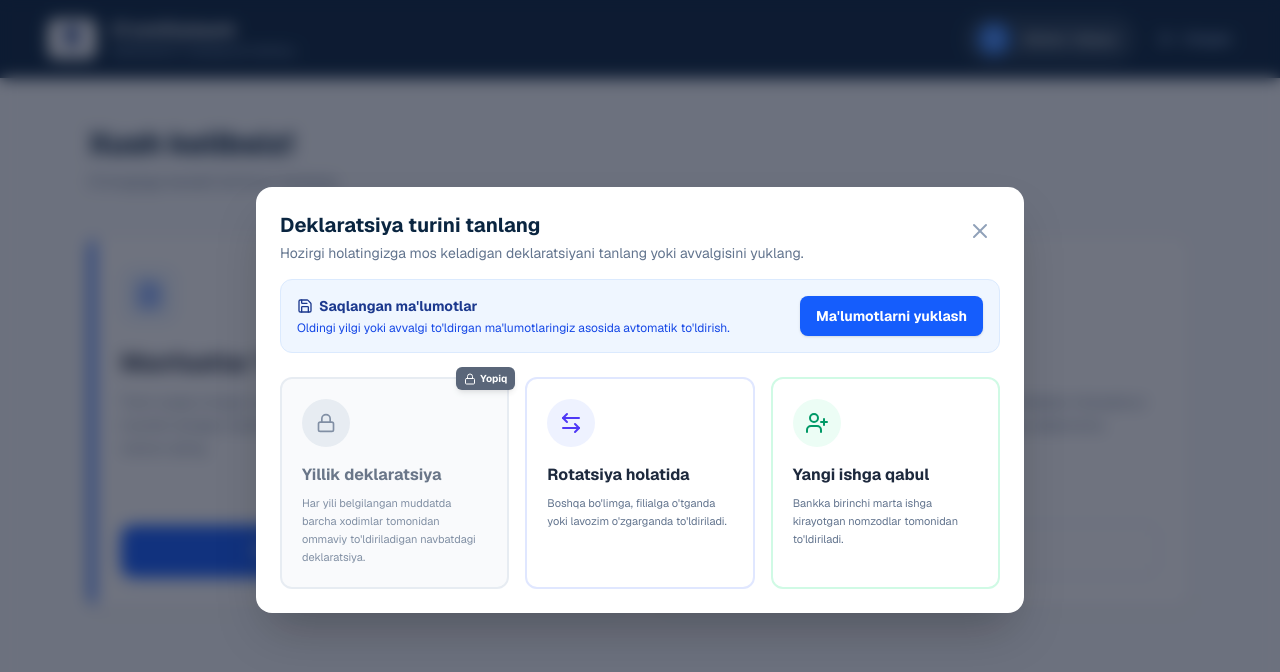
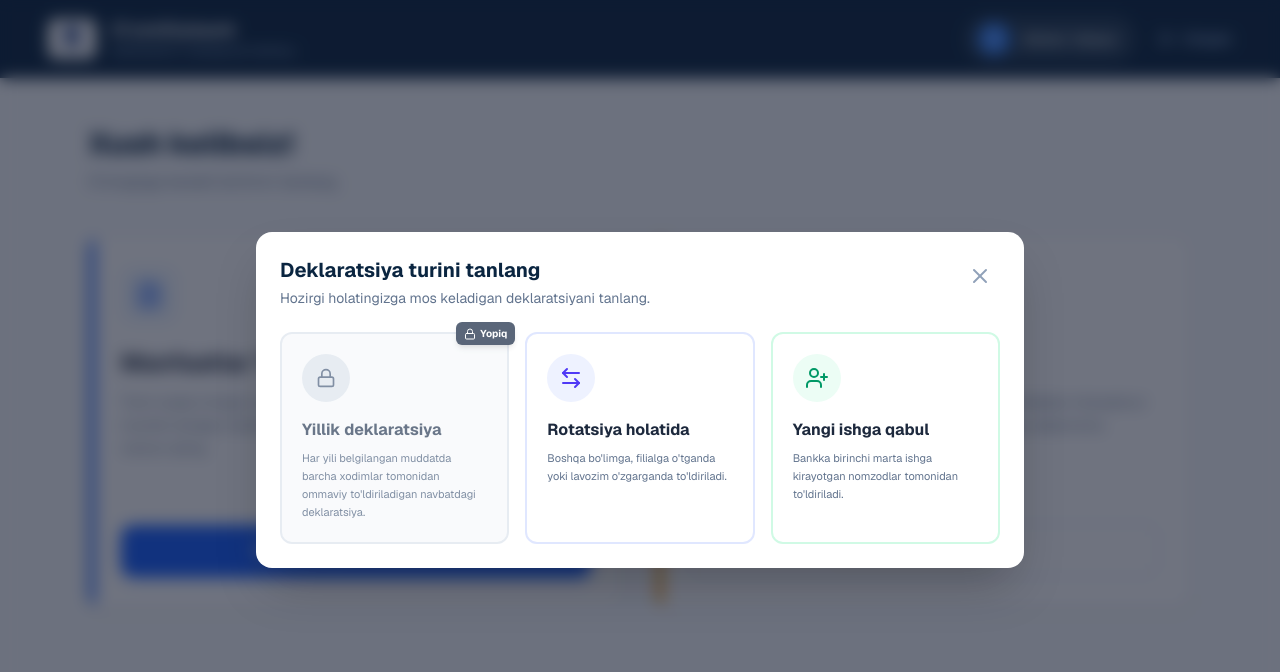
Before and after one commit to ravshanoveverest-ai/nbu-bkr-portal, a Next.js app: page /dashboard in a window 1280 px wide. Both pictures are taken after a click on the button "Deklaratsiyani To'ldirish". Shown: the top 672 px of the page. Built offline with nearby package versions, Linux system fonts and the light colour scheme.

Commit message:
Xabarnoma formasi rasmiy hujjatga moslashtirildi, Admin panelda filiallar va xavf filtri, Excel export yaxshilandi, dizayn va xarita muammolari to'g'irlandi

```diff
--- a/src/app/dashboard/page.tsx
+++ b/src/app/dashboard/page.tsx
@@ -143,27 +143,13 @@ export default function DashboardPage() {
       {showTypeModal && (
         <div className="fixed inset-0 z-50 flex justify-center items-center p-4 bg-slate-900/60 backdrop-blur-sm animate-in fade-in">
           <div className="bg-white rounded-2xl shadow-2xl max-w-3xl w-full p-6 animate-in zoom-in-95">
-            <div className="flex justify-between items-start mb-4">
+            <div className="flex justify-between items-start mb-6">
               <div>
                 <h2 className="text-xl font-bold text-[#0A2540]">Deklaratsiya turini tanlang</h2>
-                <p className="text-sm text-slate-500 mt-1">Hozirgi holatingizga mos keladigan deklaratsiyani tanlang yoki avvalgisini yuklang.</p>
+                <p className="text-sm text-slate-500 mt-1">Hozirgi holatingizga mos keladigan deklaratsiyani tanlang.</p>
               </div>
               <button onClick={() => setShowTypeModal(false)} className="text-slate-400 hover:bg-slate-100 p-2 rounded-full transition-colors">
                 <X className="w-6 h-6" />
-              </button>
-            </div>
-
-            {/* AVTO-TO'LDIRISH TUGMASI (YANGI) */}
-            <div className="mb-6 mt-2 bg-blue-50 p-4 rounded-xl border border-blue-100 flex flex-col sm:flex-row items-start sm:items-center justify-between gap-4">
-              <div>
-                <h4 className="text-sm font-bold text-blue-900 flex items-center gap-1.5"><Save className="w-4 h-4"/> Saqlangan ma'lumotlar</h4>
-                <p className="text-xs text-blue-700 mt-1">Oldingi yilgi yoki avvalgi to'ldirgan ma'lumotlaringiz asosida avtomatik to'ldirish.</p>
-              </div>
-              <button
-                onClick={handleAutofill}
-                className="whitespace-nowrap px-4 py-2.5 bg-blue-600 text-white rounded-lg text-sm font-bold hover:bg-blue-700 transition-colors shadow-sm"
-              >
-                Ma'lumotlarni yuklash
               </button>
             </div>
 
@@ -262,7 +248,6 @@ export default function DashboardPage() {
                 <div className="w-14 h-14 bg-blue-50 text-blue-600 rounded-xl flex items-center justify-center group-hover:scale-110 transition-transform">
                   <FileText className="w-7 h-7" />
                 </div>
-                {/* Status qismi olib tashlandi, chunki ichida 3 xil status bor */}
               </div>
               <h3 className="text-2xl font-bold text-slate-800 mb-3">Manfaatlar To'qnashuvi Deklaratsiyasi</h3>
               <p className="text-slate-500 text-sm leading-relaxed mb-8">
```
